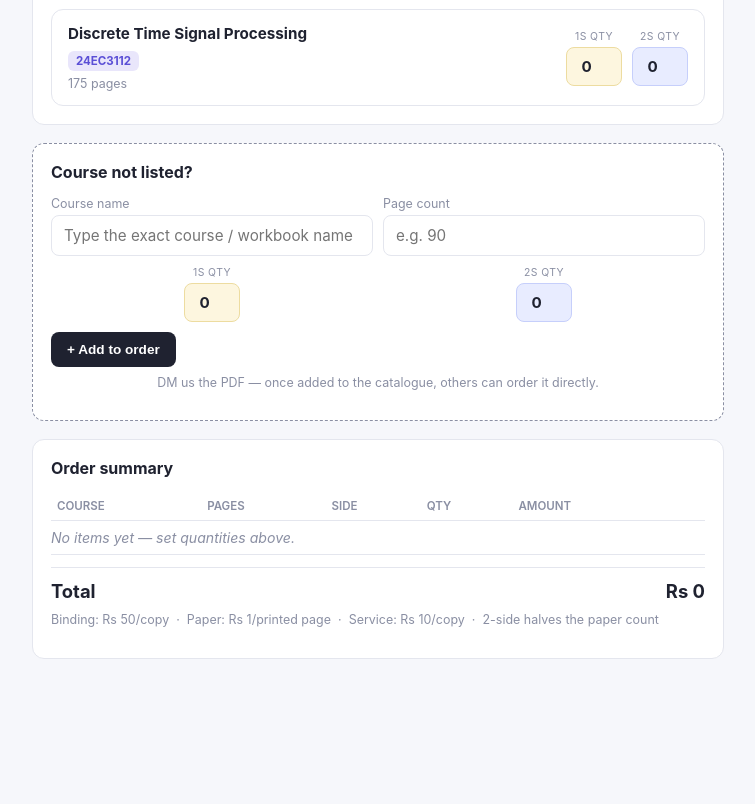
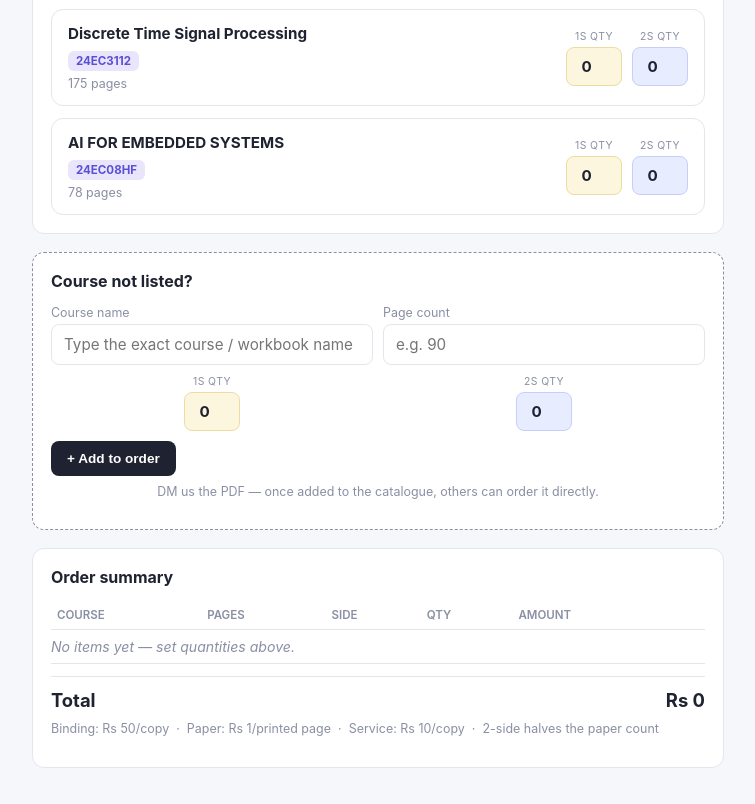
Before and after one commit to pvkkr/workbook_price_caluculator, a plain HTML site: page index.html in a window 1280 px wide. Shown: the part 3642-4446 px from the top of the page, without its empty margins (262-1017 px from the left). Drawn offline with Linux system fonts and the light colour scheme.

Commit message:
Add AI for Embedded Systems course entry

```diff
--- a/index.html
+++ b/index.html
@@ -299,6 +299,7 @@ const CATALOGUE = [
   {code:"24EC2229F", title:"Wireless Sensor Networks", pages:70},
   {code:"24SC2006", title:"Object Oriented Programming Laboratory", pages:135},
   {code:"24EC3112", title:"Discrete Time Signal Processing", pages:175},
+  {code:"24EC08HF", title:"AI FOR EMBEDDED SYSTEMS", pages:78},
 ];
 
 let otherItems = []; // custom "not listed" entries added via the mini form
```
